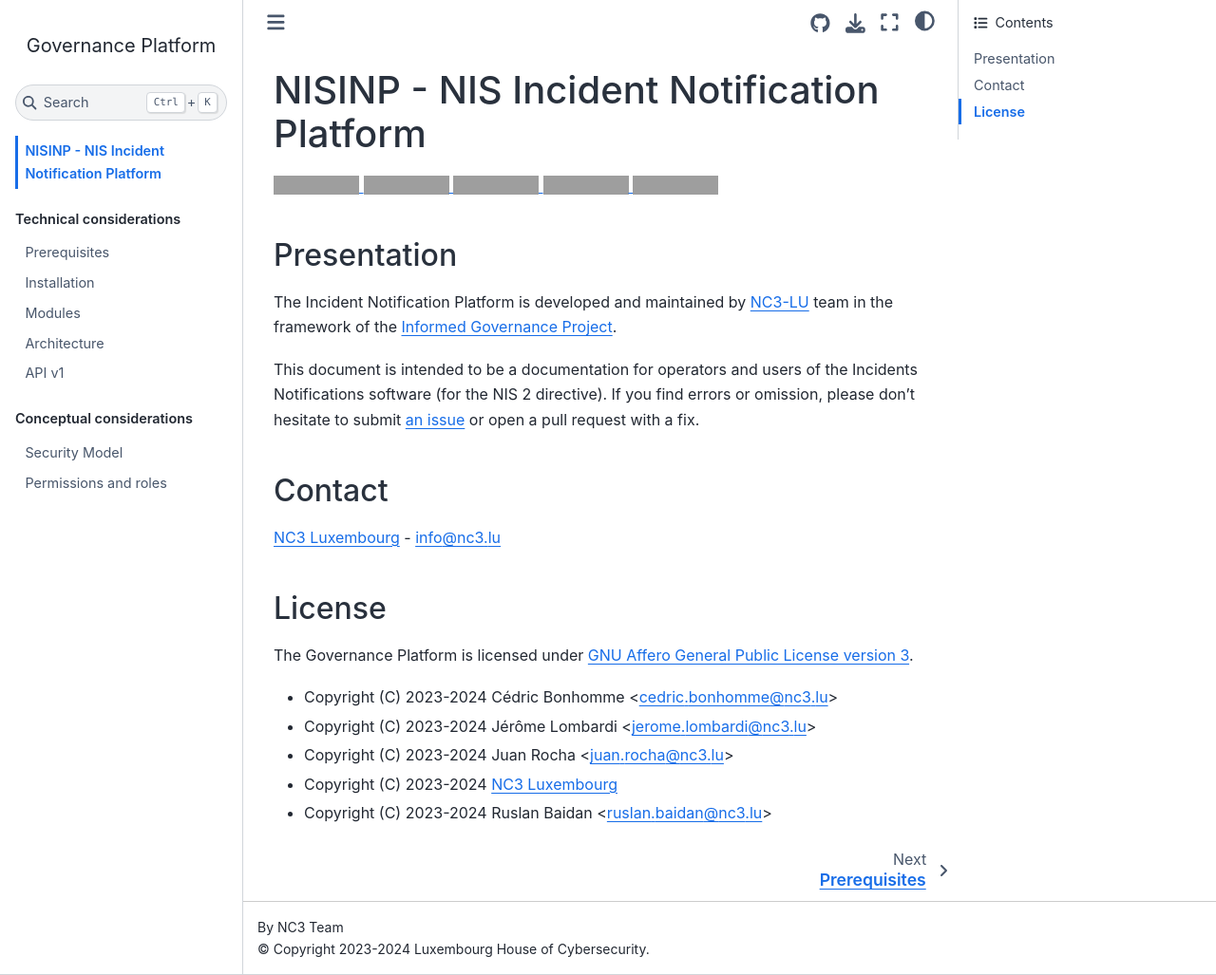
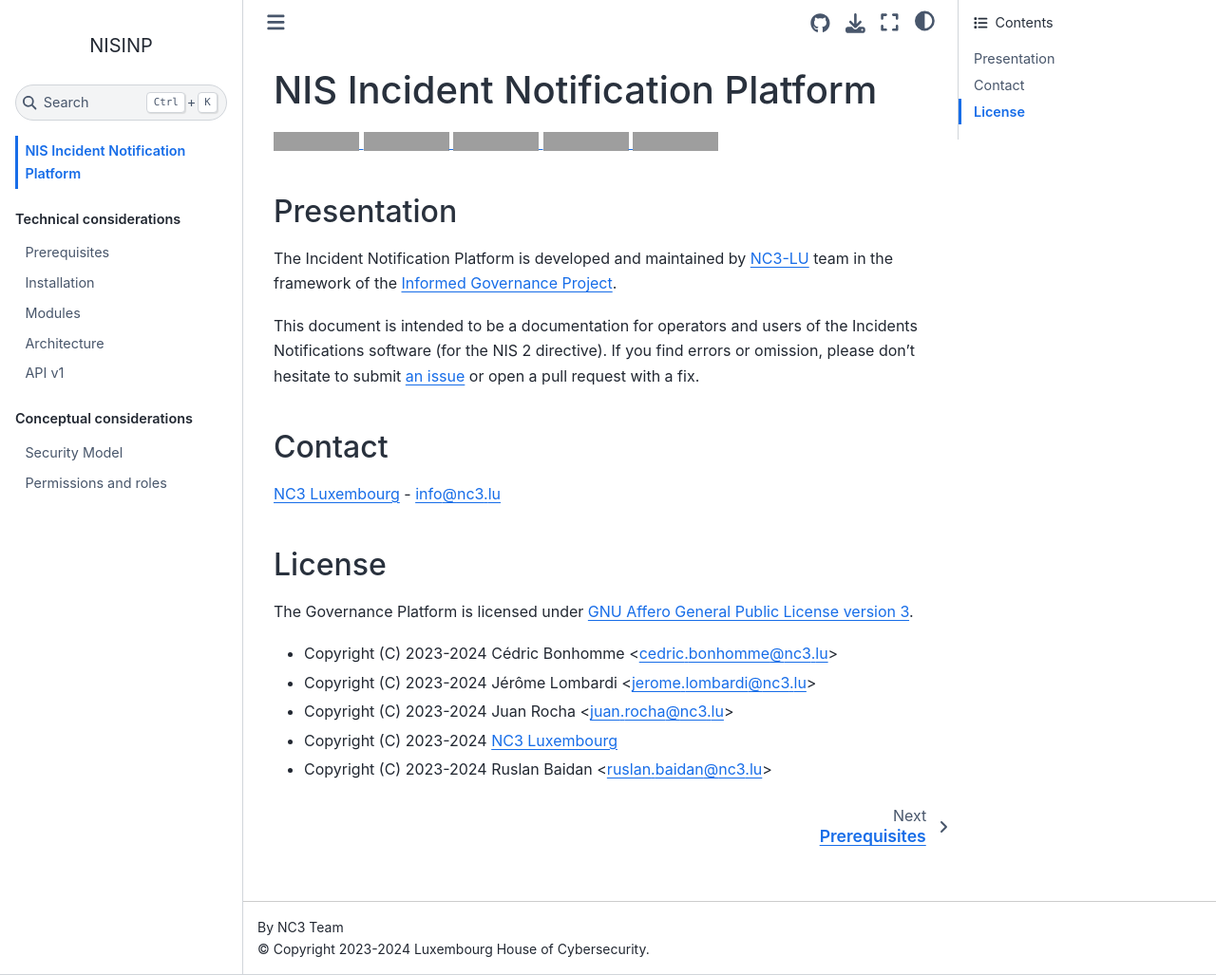
Before and after one commit to informed-governance-project/NISINP, a Sphinx documentation site: the page built from docs/index.rst, in a window 1280 px wide and 1027 px high. Shown: the whole window at 95% size. Built offline with Sphinx 7.4.7 and the Sphinx Book theme 1.1.4, drawn with Linux system fonts in a browser that asks for light colours; grey boxes are pictures that could not be loaded.

Commit message:
chg: [documentation] Updated title.

```diff
--- a/docs/conf.py
+++ b/docs/conf.py
@@ -16,7 +16,7 @@
 os.environ["DJANGO_SETTINGS_MODULE"] = "governanceplatform.settings"
 django.setup()
 
-project = "Governance Platform"
+project = "NIS Incident Notification Platform"
 copyright = "2023-2024 Luxembourg House of Cybersecurity"
 author = "NC3 Team <info@nc3.lu>"
 
@@ -57,7 +57,7 @@
 # so a file named "default.css" will overwrite the builtin "default.css".
 html_static_path = ["_static"]
 
-html_title = "Governance Platform"
+html_title = "NISINP"
 html_theme_options = {
     "path_to_docs": "docs",
     "repository_url": "https://github.com/informed-governance-project/NISINP",
--- a/docs/index.rst
+++ b/docs/index.rst
@@ -1,5 +1,5 @@
-NISINP - NIS Incident Notification Platform
-===========================================
+NIS Incident Notification Platform
+==================================
 
 
 .. only:: html
```
